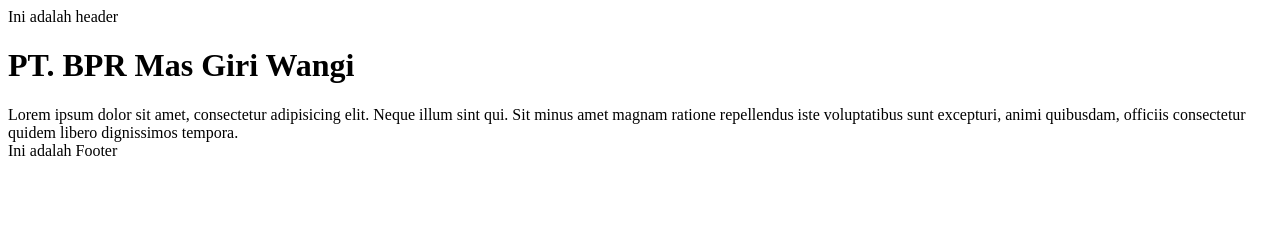
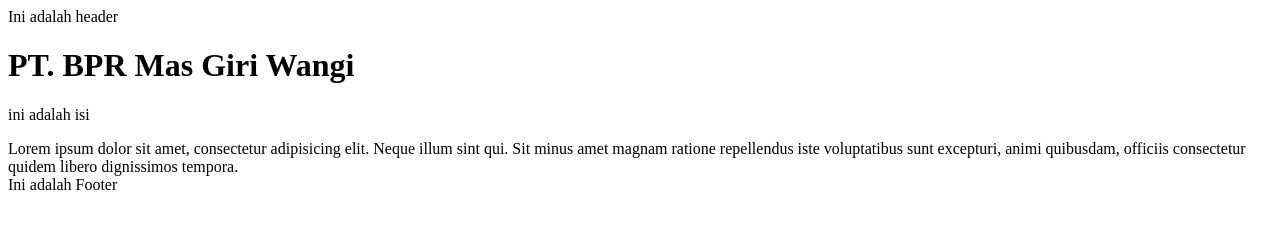
Before and after one commit to gerryastrana/CompanyProfile, a plain HTML site: page index.html in a window 1280 px wide. Drawn offline with Linux system fonts and the light colour scheme.

Commit message:
menambahkan paragraf

```diff
--- a/index.html
+++ b/index.html
@@ -11,6 +11,7 @@
 
     <h1>PT. BPR Mas Giri Wangi</h1>
 
+    <p>ini adalah isi</p>
 
     <div>Lorem ipsum dolor sit amet, consectetur adipisicing elit. Neque illum sint qui. Sit minus amet magnam ratione repellendus iste voluptatibus sunt excepturi, animi quibusdam, officiis consectetur quidem libero dignissimos tempora.</div>
 
```
